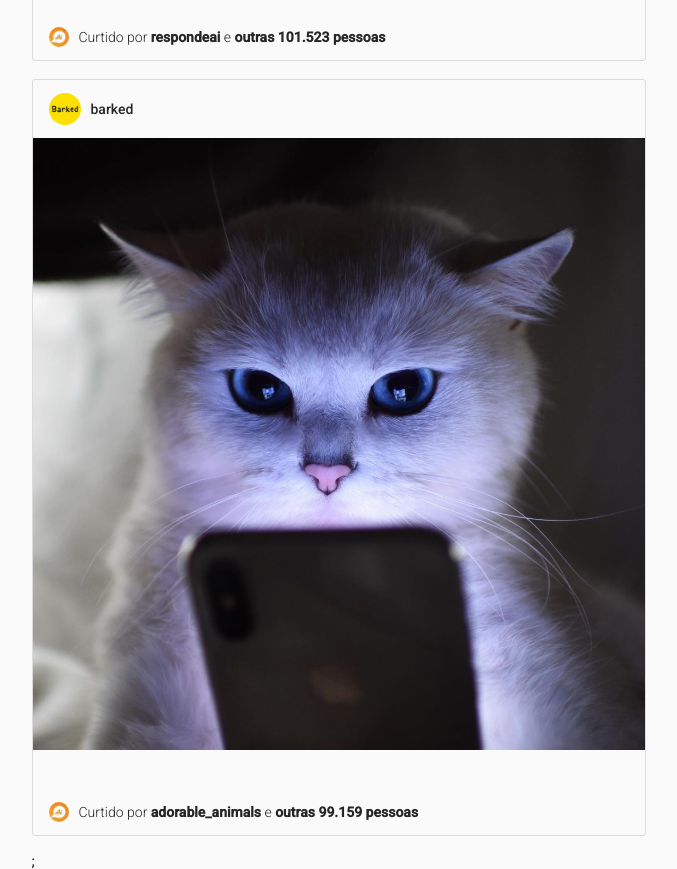
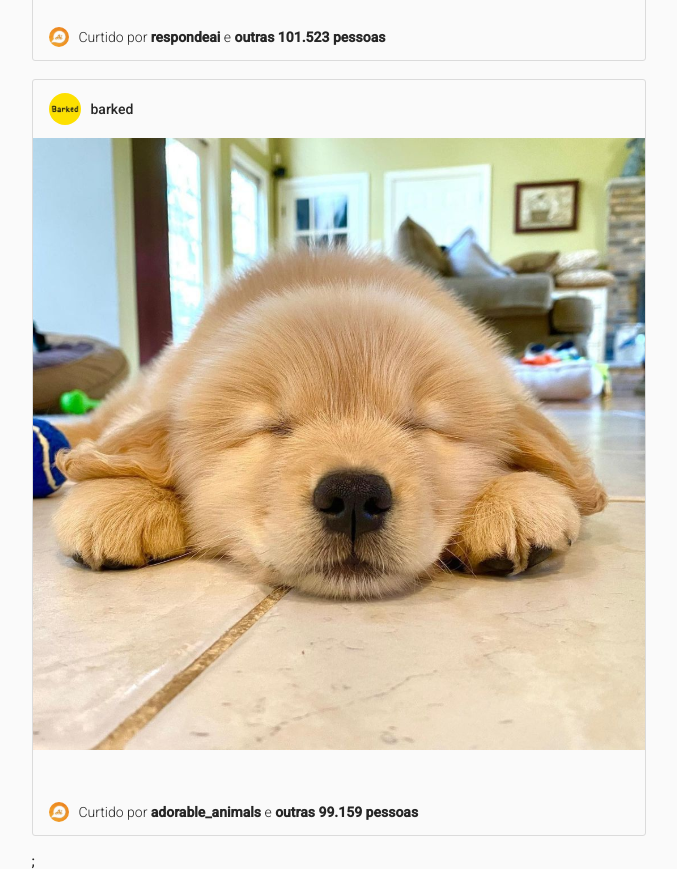
Before and after one commit to luccaviccini/projeto7-instagramreact, a JavaScript app: page / in a window 1280 px wide. Shown: the part 920-1789 px from the top of the page, without its empty margins (141-818 px from the left). Built offline with nearby package versions, Linux system fonts and the light colour scheme; some icons are missing.

Commit message:
adicionando conteudo do post dentro do array

```diff
--- a/src/components/Posts.js
+++ b/src/components/Posts.js
@@ -5,12 +5,14 @@ export default function Posts() {
       imagem: "assets/img/meowed.svg",
       curtidoPor: "respondeai",
       curtidas: "101.523",
+      conteudo: "assets/img/gato-telefone.svg",
     },
     {
       nome: "barked",
       imagem: "assets/img/barked.svg",
       curtidoPor: "adorable_animals",
       curtidas: "99.159",
+      conteudo: "assets/img/dog.svg",
     },
   ];
 
@@ -23,6 +25,7 @@ export default function Posts() {
           imagem={post.imagem}
           curtidoPor={post.curtidoPor}
           curtidas={post.curtidas}
+          conteudo={post.conteudo}
         />
       ))}
       ;
@@ -48,7 +51,7 @@ function Post(props) {
         </div>
 
         <div className="conteudo">
-          <img src="assets/img/gato-telefone.svg" alt="" />
+          <img src={props.conteudo} alt="" />
         </div>
 
         <div className="fundo">
```
